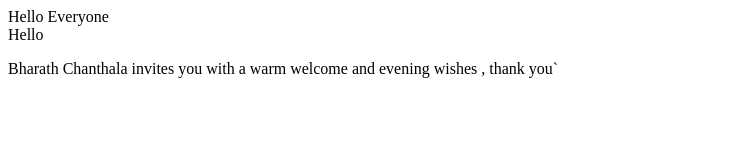
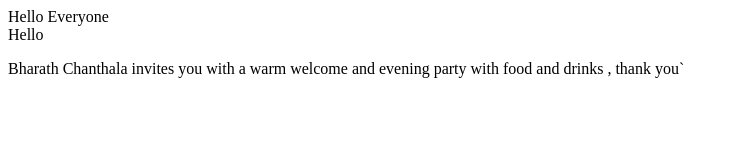
Before and after one commit to bharathchanthala/Demo, a plain HTML site: page index.html in a window 1280 px wide. Shown: the whole page, without its empty margins (0-738 px from the left). Drawn offline with Linux system fonts and the light colour scheme.

Commit message:
add new and text files

```diff
--- a/index.html
+++ b/index.html
@@ -1,3 +1,3 @@
 <div>Hello Everyone </div>
 <div>Hello</div>
-<P>  Bharath Chanthala invites you with a warm welcome and  evening wishes , thank you`</P>
+<P>  Bharath Chanthala invites you with a warm welcome and  evening party with food and drinks , thank you`</P>
```
Also changed, not shown: text.txt (added), 1 other file.
